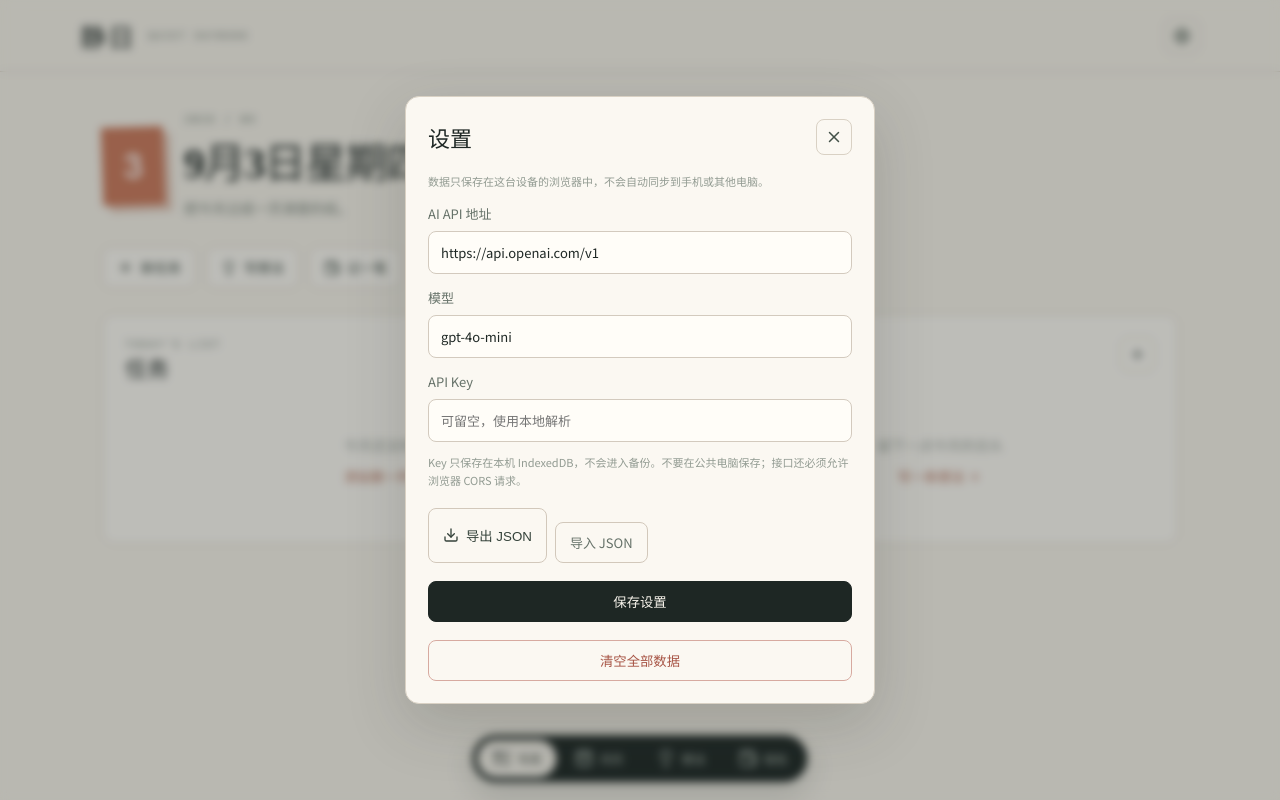
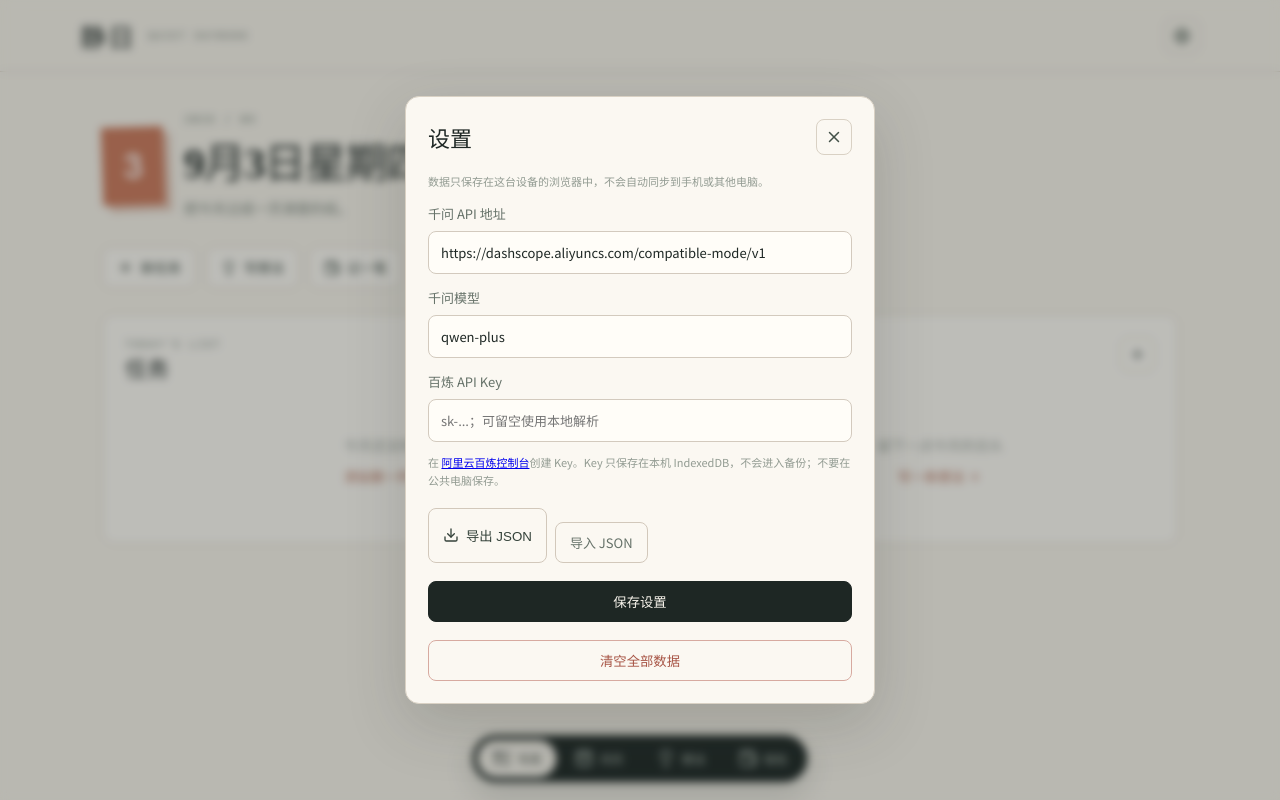
Before and after one commit to Arbor87/quiet-daybook, a React (Vite) app: page /#/day/2026-09-03 in a window 1280 px wide. Both pictures are taken after a click on the button 1182 px from the left and 35 px from the top of the page. Built offline with nearby package versions, Linux system fonts and the light colour scheme.

Commit message:
Switch default AI provider to Qwen

```diff
--- a/src/App.tsx
+++ b/src/App.tsx
@@ -1,7 +1,7 @@
 import { useEffect, useMemo, useState } from 'react'
 import { CalendarDays, Check, ChevronLeft, ChevronRight, Circle, CircleDot, Download, Lightbulb, ListTodo, Plus, Settings as SettingsIcon, Sparkles, Wallet, X } from 'lucide-react'
 import { useLocation, useNavigate } from 'react-router-dom'
-import { db, defaultSettings, effectiveTaskStatus, recurrenceMatches, todayISO, uid, type Budget, type Expense, type Idea, type RecurrenceKind, type Settings, type Task, type TaskStatus } from './db'
+import { db, defaultSettings, effectiveTaskStatus, migrateLegacyAISettings, recurrenceMatches, todayISO, uid, type Budget, type Expense, type Idea, type RecurrenceKind, type Settings, type Task, type TaskStatus } from './db'
 
 type Tab = 'today' | 'calendar' | 'ideas' | 'wallet'
 const pad = (n: number) => String(n).padStart(2, '0')
@@ -30,7 +30,7 @@ export default function App() {
   const [tasks, setTasks] = useState<Task[]>([]); const [ideas, setIdeas] = useState<Idea[]>([]); const [expenses, setExpenses] = useState<Expense[]>([]); const [budgets, setBudgets] = useState<Budget[]>([]); const [settings, setSettings] = useState<Settings>(defaultSettings)
   const [showTask, setShowTask] = useState(false); const [showIdea, setShowIdea] = useState(false); const [showExpense, setShowExpense] = useState(false); const [showSettings, setShowSettings] = useState(false); const [showBudget, setShowBudget] = useState(false); const [editingTask, setEditingTask] = useState<Task | null>(null); const [editingIdea, setEditingIdea] = useState<Idea | null>(null)
   const reload = async () => { setTasks(await db.tasks.toArray()); setIdeas(await db.ideas.orderBy('date').reverse().toArray()); setExpenses(await db.expenses.orderBy('date').reverse().toArray()); setBudgets(await db.budgets.toArray()); setSettings((await db.settings.get('main')) ?? defaultSettings) }
-  useEffect(() => { db.settings.get('main').then((s) => { if (!s) db.settings.put(defaultSettings) }); reload() }, [])
+  useEffect(() => { void (async () => { const current = await db.settings.get('main'); const next = current ? migrateLegacyAISettings(current) : defaultSettings; await db.settings.put(next); await reload() })() }, [])
   useEffect(() => { const parts = location.pathname.split('/').filter(Boolean); if (parts[0] === 'day' && /^\d{4}-\d{2}-\d{2}$/.test(parts[1] ?? '')) { setSelectedDate(parts[1]); setTab('today') } else if (['calendar', 'ideas', 'wallet'].includes(parts[0])) setTab(parts[0] as Tab); else if (location.pathname === '/') navigate(`/day/${todayISO()}`, { replace: true }) }, [location.pathname, navigate])
   const dayTasks = useMemo(() => tasks.filter((t) => t.date === selectedDate || recurrenceMatches(t.recurrence, t.date, selectedDate)).map((t) => ({ ...t, status: effectiveTaskStatus(t, selectedDate) })), [tasks, selectedDate])
   const dayIdeas = useMemo(() => ideas.filter((i) => i.date === selectedDate), [ideas, selectedDate])
@@ -88,6 +88,6 @@ function SettingsModal({ settings, onClose, onSaved }: { settings: Settings; onC
   const exportData = async () => { const { aiApiKey: _secret, ...safeSettings } = form; const payload = { schemaVersion: 1, exportedAt: new Date().toISOString(), tasks: await db.tasks.toArray(), ideas: await db.ideas.toArray(), expenses: await db.expenses.toArray(), budgets: await db.budgets.toArray(), settings: safeSettings }; const url = URL.createObjectURL(new Blob([JSON.stringify(payload, null, 2)], { type: 'application/json' })); const a = document.createElement('a'); a.href = url; a.download = `quiet-daybook-${todayISO()}.json`; a.click(); setTimeout(() => URL.revokeObjectURL(url), 1000) }
   const importData = async (e: React.ChangeEvent<HTMLInputElement>) => { const file = e.target.files?.[0]; if (!file) return; try { const p = JSON.parse(await file.text()); if (!validateBackup(p)) throw new Error('invalid'); await db.transaction('rw', db.tasks, db.ideas, db.expenses, db.budgets, async () => { await db.tasks.clear(); await db.ideas.clear(); await db.expenses.clear(); await db.budgets.clear(); await db.tasks.bulkAdd(p.tasks); await db.ideas.bulkAdd(p.ideas); await db.expenses.bulkAdd(p.expenses); await db.budgets.bulkAdd(p.budgets) }); alert('备份已恢复。API Key 出于安全原因不会随备份导入。'); onSaved(form) } catch { alert('备份文件格式不正确：请检查版本、日期、金额和必填字段。') } finally { e.target.value = '' } }
   const clearAll = async () => { if (!window.confirm('确定清空全部任务、想法、开销和预算吗？此操作无法撤销，请先导出备份。')) return; await db.transaction('rw', db.tasks, db.ideas, db.expenses, db.budgets, async () => { await db.tasks.clear(); await db.ideas.clear(); await db.expenses.clear(); await db.budgets.clear() }); onSaved(form); window.location.reload() }
-  return <Modal title="设置" onClose={onClose}><p className="settings-note">数据只保存在这台设备的浏览器中，不会自动同步到手机或其他电脑。</p><label>AI API 地址<input value={form.aiBaseUrl} onChange={(e) => setForm({ ...form, aiBaseUrl: e.target.value })} /></label><label>模型<input value={form.aiModel} onChange={(e) => setForm({ ...form, aiModel: e.target.value })} /></label><label>API Key<input type="password" value={form.aiApiKey} onChange={(e) => setForm({ ...form, aiApiKey: e.target.value })} placeholder="可留空，使用本地解析" /></label><p className="form-hint">Key 只保存在本机 IndexedDB，不会进入备份。不要在公共电脑保存；接口还必须允许浏览器 CORS 请求。</p><div className="settings-actions"><button onClick={exportData}><Download size={16} /> 导出 JSON</button><label className="file-btn">导入 JSON<input type="file" accept="application/json" onChange={importData} /></label></div><button className="primary full" onClick={async () => { const saved = { ...form, id: 'main' as const }; await db.settings.put(saved); onSaved(saved) }}>保存设置</button><button className="danger full" onClick={clearAll}>清空全部数据</button></Modal>
+  return <Modal title="设置" onClose={onClose}><p className="settings-note">数据只保存在这台设备的浏览器中，不会自动同步到手机或其他电脑。</p><label>千问 API 地址<input value={form.aiBaseUrl} onChange={(e) => setForm({ ...form, aiBaseUrl: e.target.value })} /></label><label>千问模型<input list="qwen-models" value={form.aiModel} onChange={(e) => setForm({ ...form, aiModel: e.target.value })} /><datalist id="qwen-models"><option value="qwen-plus" /><option value="qwen-turbo" /><option value="qwen-max" /></datalist></label><label>百炼 API Key<input type="password" value={form.aiApiKey} onChange={(e) => setForm({ ...form, aiApiKey: e.target.value })} placeholder="sk-...；可留空使用本地解析" /></label><p className="form-hint">在 <a href="https://bailian.console.aliyun.com/?tab=model#/api-key" target="_blank" rel="noreferrer">阿里云百炼控制台</a>创建 Key。Key 只保存在本机 IndexedDB，不会进入备份；不要在公共电脑保存。</p><div className="settings-actions"><button onClick={exportData}><Download size={16} /> 导出 JSON</button><label className="file-btn">导入 JSON<input type="file" accept="application/json" onChange={importData} /></label></div><button className="primary full" onClick={async () => { const saved = { ...form, id: 'main' as const }; await db.settings.put(saved); onSaved(saved) }}>保存设置</button><button className="danger full" onClick={clearAll}>清空全部数据</button></Modal>
 }
 function shiftMonth(iso: string, delta: number) { const d = new Date(`${iso}T12:00:00`); d.setDate(1); d.setMonth(d.getMonth() + delta); return `${d.getFullYear()}-${pad(d.getMonth() + 1)}-01` }
--- a/src/db.ts
+++ b/src/db.ts
@@ -30,7 +30,16 @@ export const db = new DaybookDB()
 export const uid = () => crypto.randomUUID()
 export const localISODate = (date = new Date()) => `${date.getFullYear()}-${String(date.getMonth() + 1).padStart(2, '0')}-${String(date.getDate()).padStart(2, '0')}`
 export const todayISO = () => localISODate()
-export const defaultSettings: Settings = { id: 'main', aiBaseUrl: 'https://api.openai.com/v1', aiModel: 'gpt-4o-mini', aiApiKey: '', confidenceThreshold: 0.85, categories: ['餐饮', '交通', '购物', '居住', '娱乐', '学习', '医疗', '其他'] }
+export const QWEN_API_BASE_URL = 'https://dashscope.aliyuncs.com/compatible-mode/v1'
+export const QWEN_DEFAULT_MODEL = 'qwen-plus'
+export const defaultSettings: Settings = { id: 'main', aiBaseUrl: QWEN_API_BASE_URL, aiModel: QWEN_DEFAULT_MODEL, aiApiKey: '', confidenceThreshold: 0.85, categories: ['餐饮', '交通', '购物', '居住', '娱乐', '学习', '医疗', '其他'] }
+
+export function migrateLegacyAISettings(settings: Settings): Settings {
+  if (settings.aiBaseUrl.replace(/\/$/, '') === 'https://api.openai.com/v1' && settings.aiModel === 'gpt-4o-mini') {
+    return { ...settings, aiBaseUrl: QWEN_API_BASE_URL, aiModel: QWEN_DEFAULT_MODEL, aiApiKey: '' }
+  }
+  return settings
+}
 
 export function effectiveTaskStatus(task: Task, date: string): TaskStatus {
   return task.recurrence ? (task.occurrenceStatuses?.[date] ?? 'todo') : task.status
```
Also changed, not shown: 2 other files (tests, documents, lock files or other folders).
